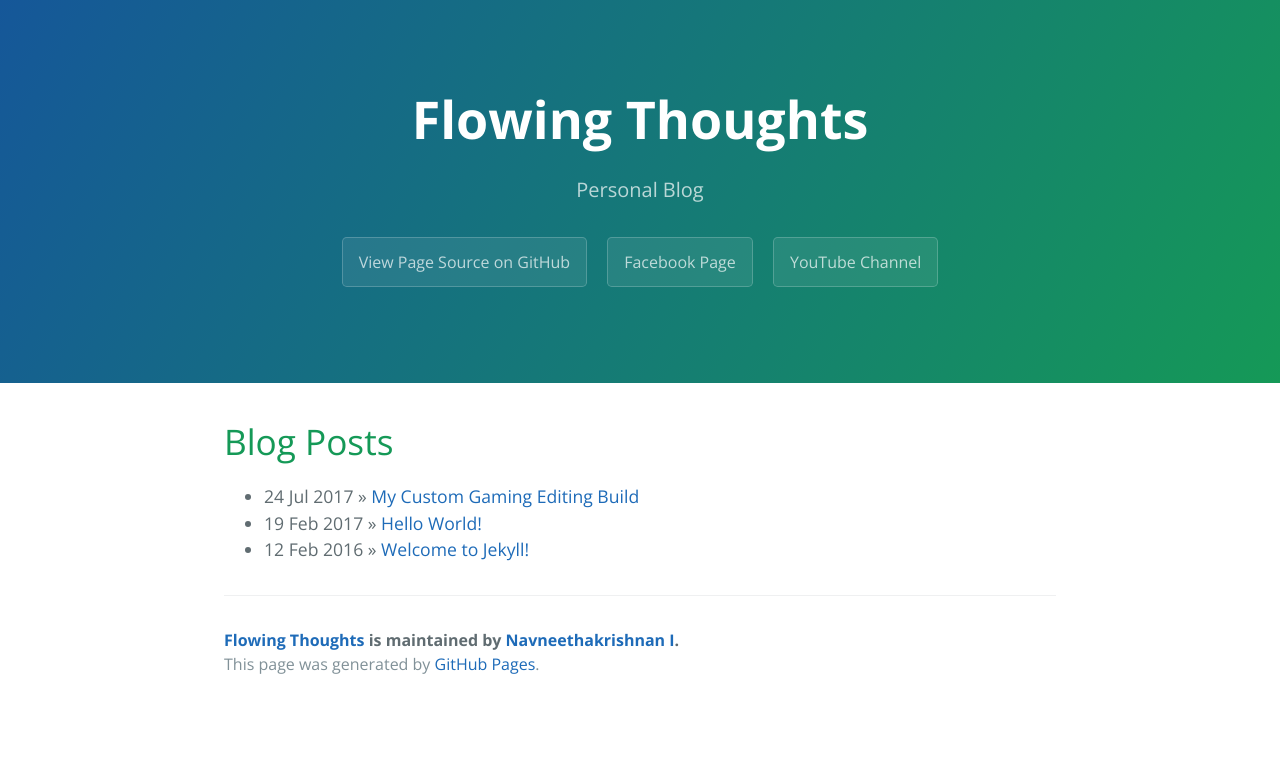
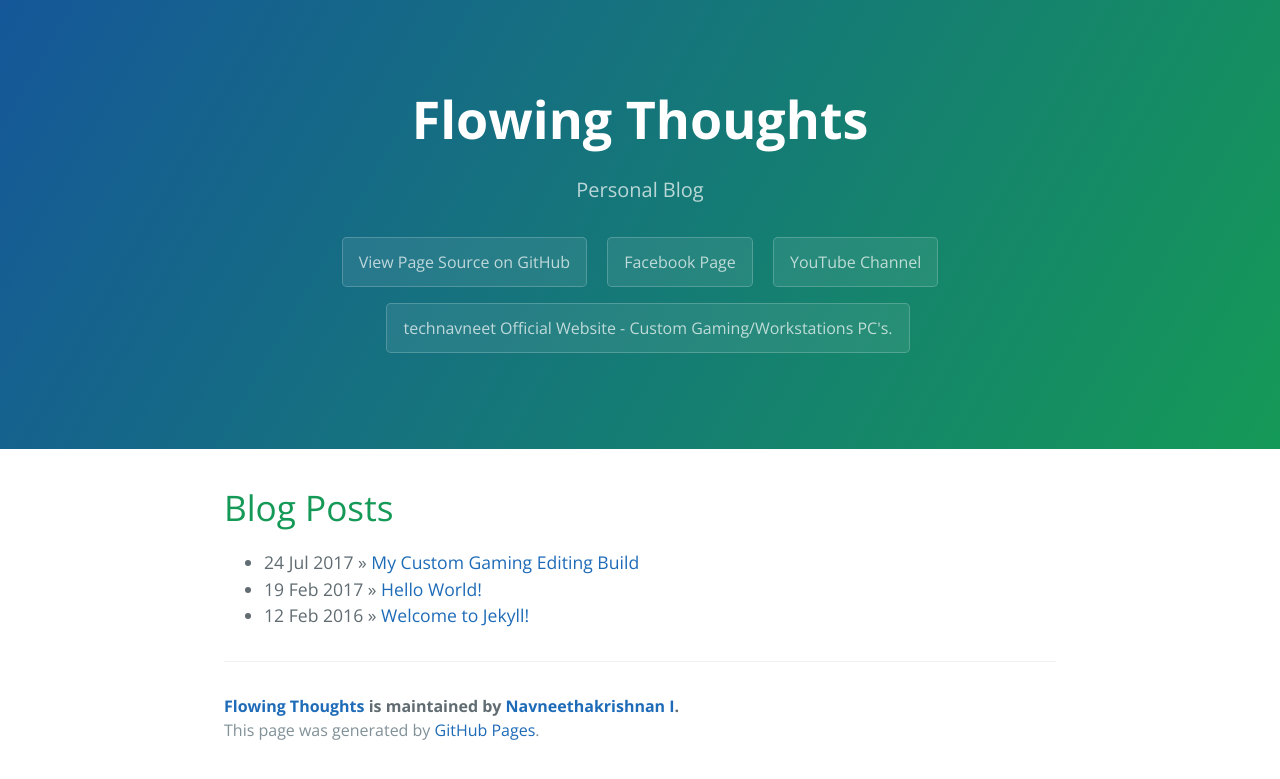
Before and after one commit to Navneet-Suresh/Navneet-Suresh.github.io, a Jekyll site: the page built from index.html, in a window 1280 px wide. Shown: the top 779 px of the page. Built offline with Jekyll 4.4.1, drawn with Linux system fonts in a browser that asks for light colours; the list of posts is cut into pages by our own code.

Commit message:
Update page-header.html

```diff
--- a/_includes/page-header.html
+++ b/_includes/page-header.html
@@ -4,4 +4,5 @@
   <a href="https://github.com/Navneet-Suresh/navneet-suresh.github.io" target="_blank" class="btn">View Page Source on GitHub</a>
   <a href="https://www.facebook.com/itechnavneet/" target="_blank" class="btn">Facebook Page</a>
   <a href="https://www.youtube.com/channel/UCrG4ZzOVN2vq4RksdiinZiw" target="_blank" class="btn">YouTube Channel</a>
+  <a href= 'www.technavneet.com' target= "_blank" class="btn"> technavneet Official Website - Custom Gaming/Workstations PC's.</a>
 </section>
```
